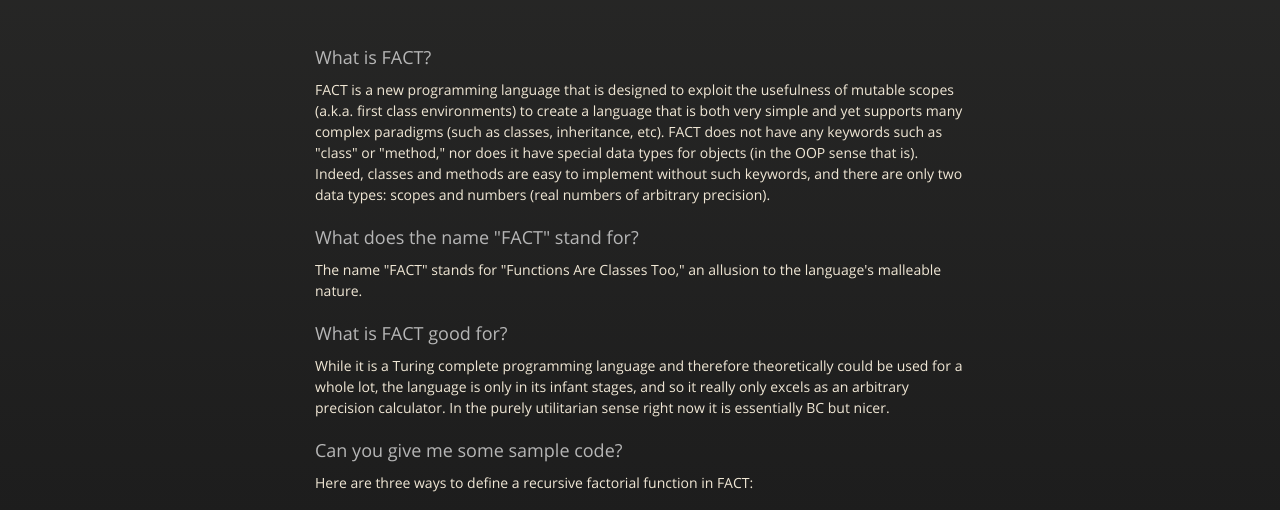
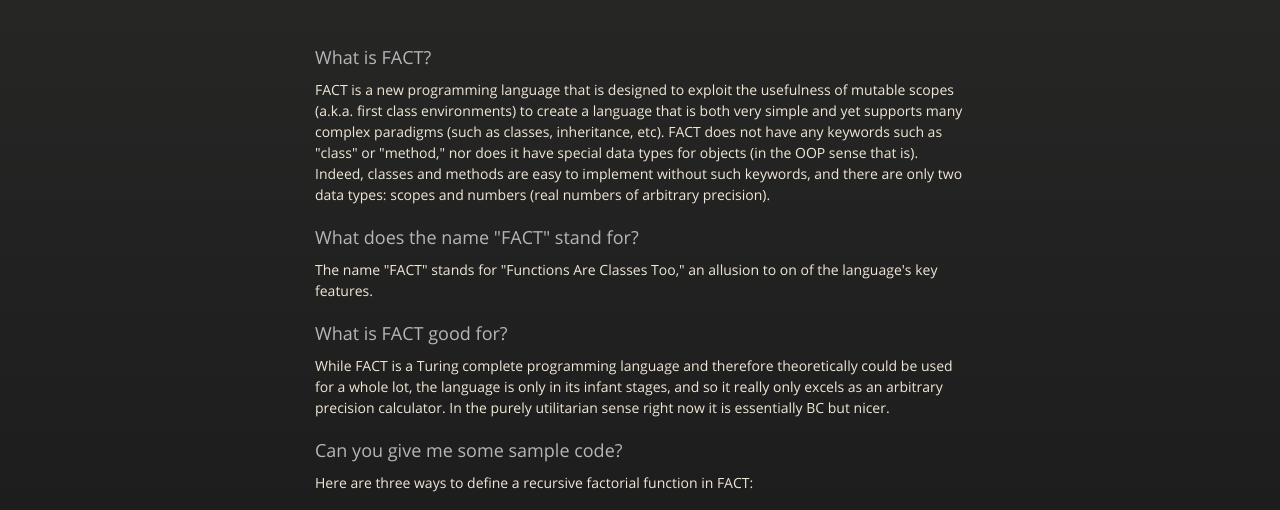
Before and after one commit to maplant/FACT, a plain HTML site: page index.html in a window 1280 px wide. Shown: the part 226-736 px from the top of the page. Drawn offline with nearby package versions, Linux system fonts and the light colour scheme.

```diff
--- a/index.html
+++ b/index.html
@@ -44,11 +44,11 @@
 
 <h3>What does the name "FACT" stand for?</h3>
 
-<p>The name "FACT" stands for "Functions Are Classes Too," an allusion to the language's malleable nature. </p>
+<p>The name "FACT" stands for "Functions Are Classes Too," an allusion to on of the language's key features.</p>
 
 <h3>What is FACT good for?</h3>
 
-<p>While it is a Turing complete programming language and therefore theoretically could be used for a whole lot, the language is only in its infant stages, and so it really only excels as an arbitrary precision calculator. In the purely utilitarian sense right now it is essentially BC but nicer. </p>
+<p>While FACT is a Turing complete programming language and therefore theoretically could be used for a whole lot, the language is only in its infant stages, and so it really only excels as an arbitrary precision calculator. In the purely utilitarian sense right now it is essentially BC but nicer. </p>
 
 <h3>Can you give me some sample code?</h3>
 
```
Also changed, not shown: params.json (+1 -1 lines).
